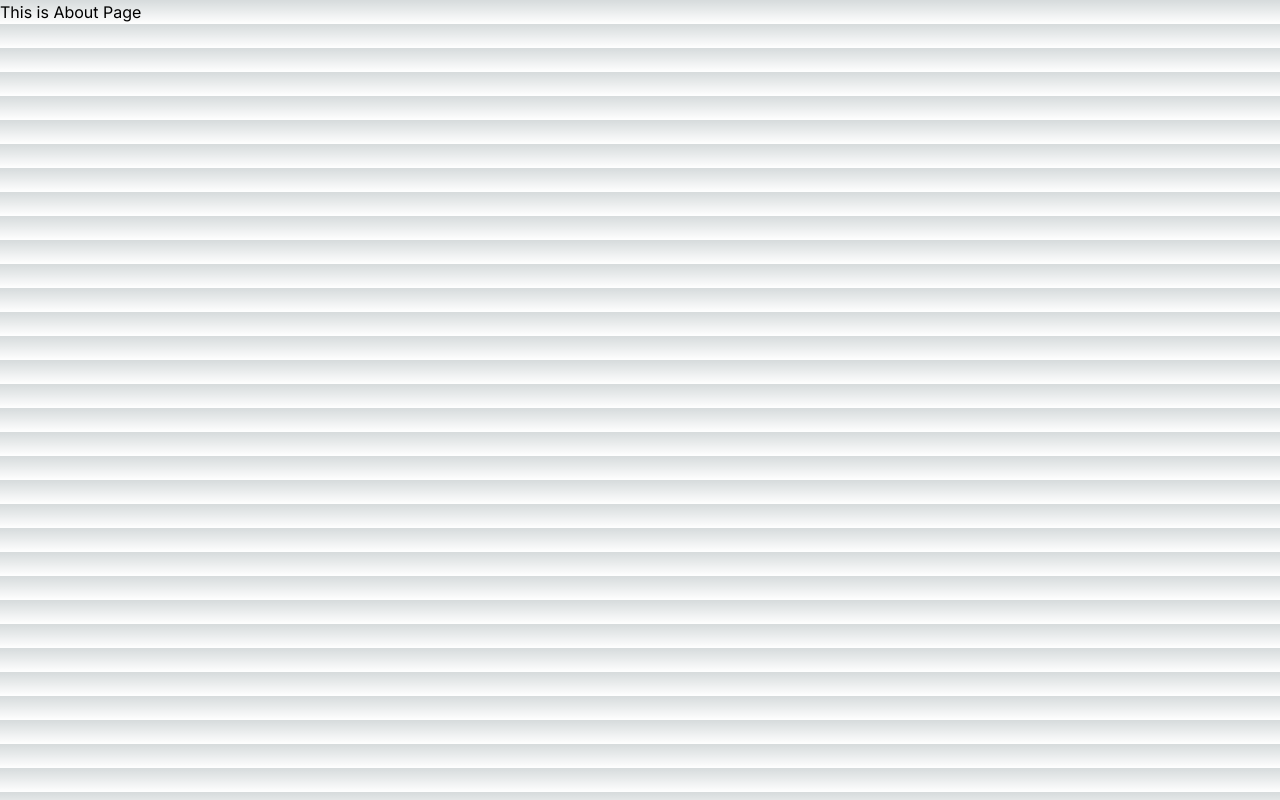
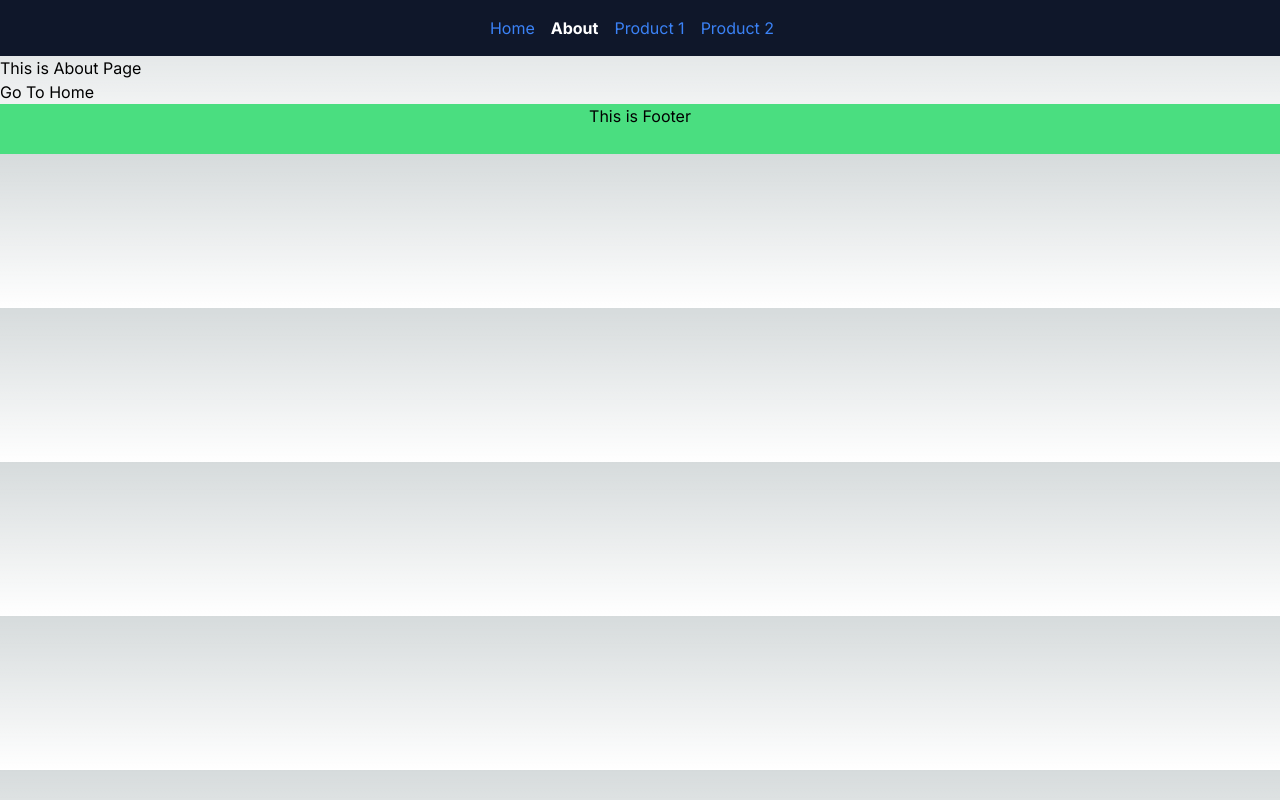
Before and after one commit to kr395/nextjs1hour, a Next.js app: page /about in a window 1280 px wide. Built offline with nearby package versions, Linux system fonts and the light colour scheme.

Commit message:
basic routing and navigation useRouter Hook

```diff
--- a/app/about/page.tsx
+++ b/app/about/page.tsx
@@ -1,4 +1,14 @@
+"use client"
+import { useRouter } from "next/router"
 export default function About() {
-    return <h1>This is About Page </h1>
+    const router = useRouter()
+    return (<div>
+
+        <h1>This is About Page </h1>
+        <button onClick={()=>{
+            router.push("/")
+        }}>Go To Home</button>
+        </div>
+        )
 
 }
--- /dev/null
+++ b/app/components/navigation.tsx
@@ -0,0 +1,17 @@
+"use client"
+import Link from "next/link";
+import {usePathname} from "next/navigation"
+
+export const Navigation = () => {
+    const pathname = usePathname()
+    return (
+        <nav>
+            <Link className={pathname === "/" ? "font-bold mr-4 " : "mr-4 text-blue-500"} href="/">Home</Link>
+            <Link className={pathname === "/about" ? "font-bold mr-4 " : "mr-4 text-blue-500"} href="/about">About</Link>
+            <Link className={pathname === "/products/1" ? "font-bold mr-4 " : "mr-4 text-blue-500"} href="/products/1">Product 1</Link>
+            <Link className={pathname === "/products/2" ? "font-bold mr-4 " : "mr-4 text-blue-500"} href="/products/2">Product 2</Link>
+
+
+        </nav>
+    )
+}
--- a/app/layout.tsx
+++ b/app/layout.tsx
@@ -1,6 +1,7 @@
 import './globals.css';
 import type { Metadata } from 'next';
 import { Inter } from 'next/font/google';
+import { Navigation } from './components/navigation';
 
 const inter = Inter({ subsets: ['latin'] });
 
@@ -16,7 +17,15 @@ export default function RootLayout({
 }) {
   return (
     <html lang="en">
-      <body className={inter.className}>{children}</body>
+      <body className={inter.className}>
+
+        <header className='bg-slate-900 text-white p-4 text-center'>
+          {/* This is Header Layout */}
+          <Navigation/>
+          </header>
+        {children}
+        <footer className='w-full h-[50px] bg-green-400 text-center'>This is Footer</footer>
+        </body>
     </html>
   );
 }
--- a/app/page.tsx
+++ b/app/page.tsx
@@ -10,8 +10,8 @@ export default function Home() {
           Get started by editing&nbsp;
           <code className="font-mono font-bold">app/page.tsx</code>
         </p>
-        <Greet/>
-        <Counter/>
+        <Greet />
+        <Counter />
         <div className="fixed bottom-0 left-0 flex h-48 w-full items-end justify-center bg-gradient-to-t from-white via-white dark:from-black dark:via-black lg:static lg:h-auto lg:w-auto lg:bg-none">
           <a
             className="pointer-events-none flex place-items-center gap-2 p-8 lg:pointer-events-auto lg:p-0"
--- /dev/null
+++ b/app/products/[id]/layout.tsx
@@ -0,0 +1,9 @@
+import React from "react";
+
+// This is for nested Layout
+export default function ProductLayout({children} : {children: React.ReactNode}){
+ return <div>
+    {children}
+    <h1>Featured Product Details</h1>
+    </div>
+}
```
